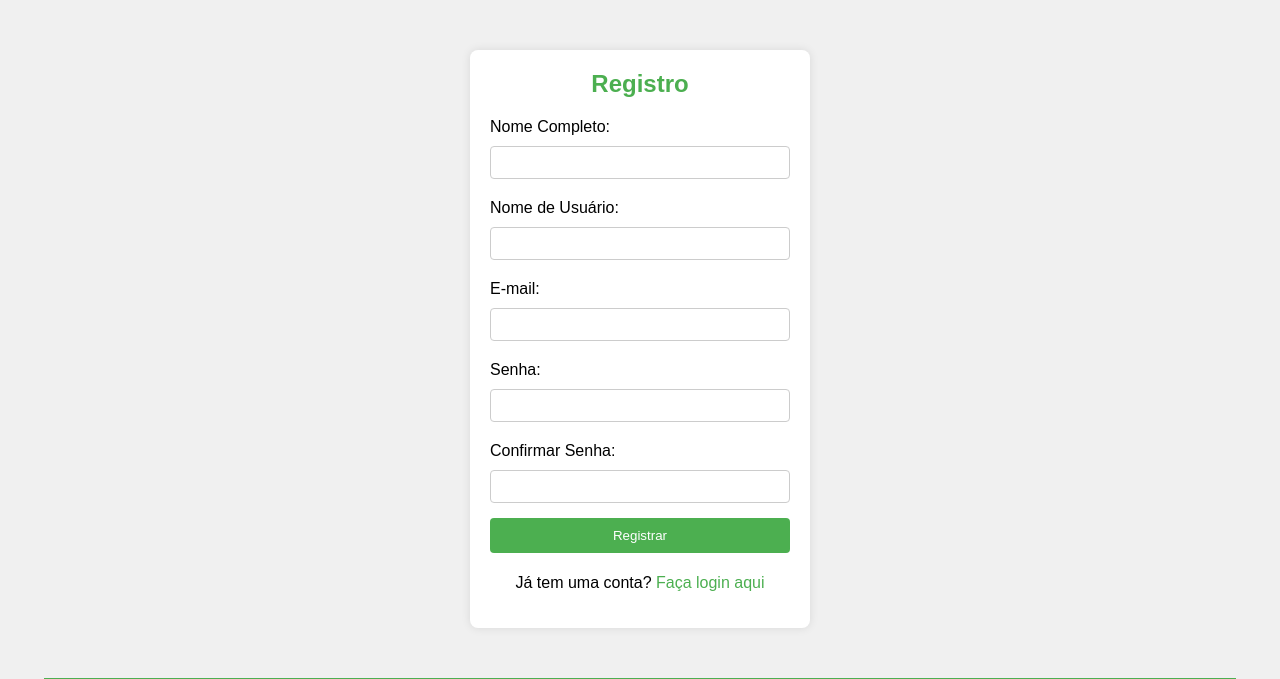
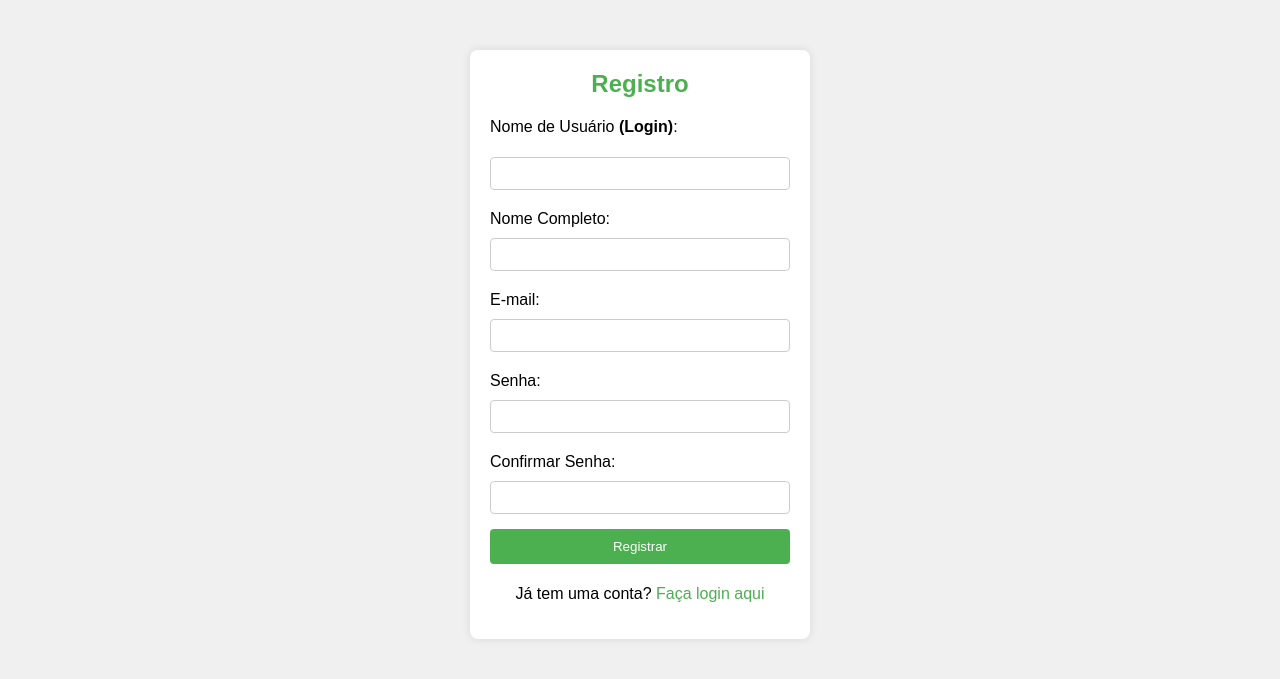
Before and after one commit to Carolalx/MyFinances, a Flask app: page /register in a window 1280 px wide. Shown: the top 679 px of the page. Run offline with Flask 3, Linux system fonts and the light colour scheme.

Commit message:
Atualização LOGIN

```diff
--- a/app/templates/register.html
+++ b/app/templates/register.html
@@ -18,10 +18,14 @@
                     {% endfor %}
                 {% endif %}
             {% endwith %}
-            <label for="fullname">Nome Completo:</label>
+
+            <label for="username">Nome de Usuário <strong>(Login)</strong>:</p>
+            </label>
             <input type="text" id="fullname" name="fullname" required autocomplete="name">
 
-            <label for="username">Nome de Usuário:</label>
+            <label for="fullname">Nome Completo:</label>
+
+
             <input type="text" id="username" name="username" required autocomplete="username">
 
             <label for="email">E-mail:</label>
```
